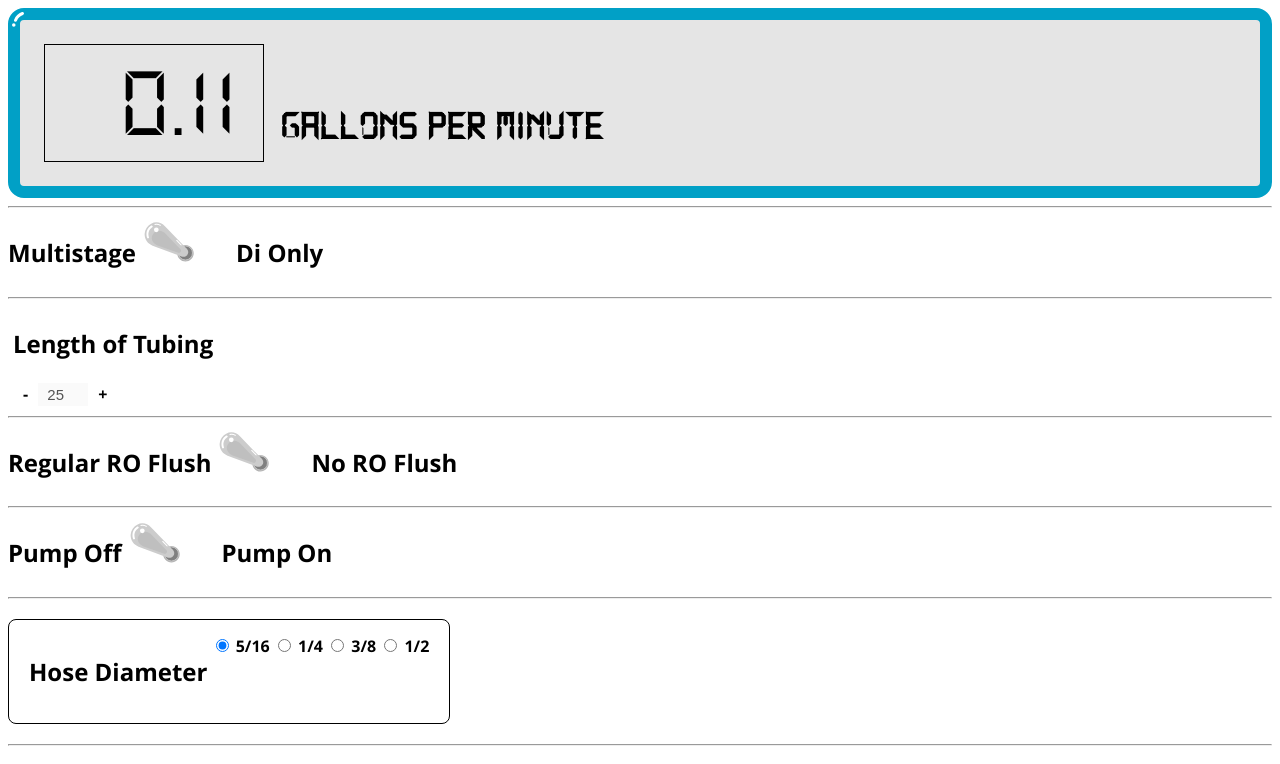
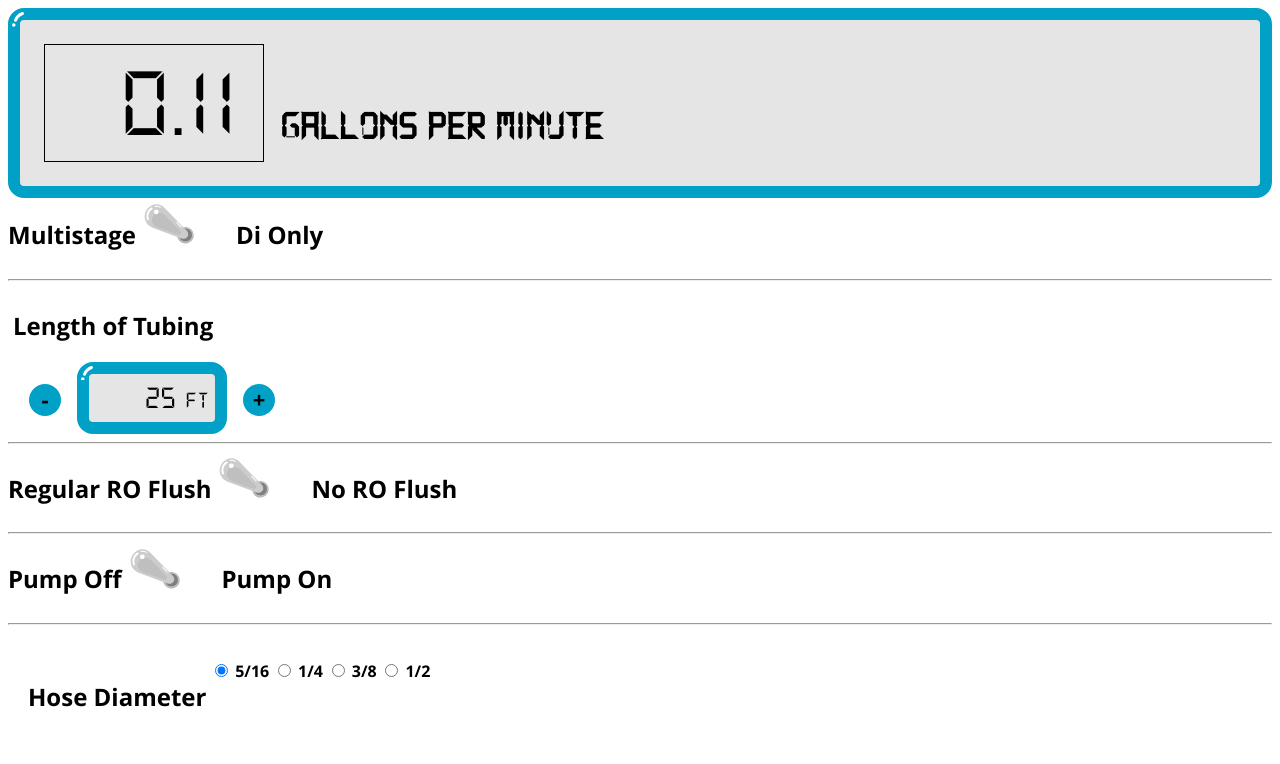
Before and after one commit to nmalozzi/abc-vue-animations, a Vue app: page / in a window 1280 px wide. Shown: the top 764 px of the page. Built offline with nearby package versions, Linux system fonts and the light colour scheme.

Commit message:
Styling the PlusMinusInput

```diff
--- a/src/components/PlusMinusInput.vue
+++ b/src/components/PlusMinusInput.vue
@@ -5,7 +5,9 @@
       -
     </div>
     <div id="field">
+      <svg class="glare" x="0" y="0" viewBox="0 0 20.12 24.9"><path style="fill:#ffffff" d="M5.92 16.34c-.3 0-.6-.05-.9-.17a2.496 2.496 0 0 1-1.43-3.23c2.48-6.4 6.8-10.59 13.22-12.8 1.31-.45 2.73.24 3.18 1.55.45 1.31-.24 2.73-1.55 3.18-5.01 1.73-8.25 4.86-10.19 9.87a2.5 2.5 0 0 1-2.33 1.6z"/><circle style="fill:#ffffff" cx="2.96" cy="21.94" r="2.96"/></svg>
       <input type="number" v-model="newValue" :step="step" disabled/>
+      <span class="input-label">{{ inputLabel }}</span>
     </div>
     <div class="plus-minus-button plus" v-on:click="mpplus()">
       +
@@ -34,6 +36,10 @@ export default {
     },
     step: {
       default: 1,
+      type: Number
+    },
+    inputLabel: {
+      required: true,
       type: Number
     },
   },
@@ -70,7 +76,6 @@ export default {
 </script>
 <style scoped>
 .plus-minus-input {
-  background-color: #FFF;
   margin: 0 5px 0 5px;
   display: inline-block;
   user-select: none;
@@ -80,25 +85,51 @@ export default {
   display: inline-block;
 }
 
+.plus-minus-input #field {
+  position: relative;
+  width: 150px;
+  background: #E5E5E5;
+  border: 12px solid #01A0C6;
+  border-radius: 16px;
+}
+
+.plus-minus-input #field svg.glare {
+  position: absolute;
+  top: -8px;
+  left: -8px;
+  width: 12px;
+}
+
 .plus-minus-input #field input {
-  width: 50px;
-  text-align: center;
-  font-size: 15px;
-  padding: 3px;
+  width: 100%;
+  text-align: right;
+  font-family: ds-digi, sans-serif;
+  font-size: 32px;
+  color: #000;
+  margin: 8px 0;
+  padding: 0 24px 0 0;
+  background: transparent;
   border: none;
 }
 
-.plus-minus-input .plus-minus-button {
-  padding: 3px 10px 3px 10px;
-  cursor: pointer;
-  border-radius: 5px;
+.plus-minus-input #field .input-label {
+  font-family: ds-digi, sans-serif;
+  font-size: 24px;
+  color: #000;
+  position: absolute;
+  top: 14px;
+  right: 6px;
 }
 
-.plus-minus-input .plus-minus-button:hover {
-  background-color: #DDD;
+.plus-minus-input .plus-minus-button {
+  cursor: pointer;
+  width: 32px;
+  height: 32px;
+  border-radius: 50%;
+  background: #01A0C6;
+  margin: 0 16px;
+  font-size: 22px;
+  text-align: center;
 }
 
-.plus-minus-input .plus-minus-button:active {
-  background-color: #c5c5c5;
-}
 </style>
--- a/src/components/RadioButtonGroup.vue
+++ b/src/components/RadioButtonGroup.vue
@@ -42,9 +42,6 @@ export default {
   width: 35%;
   margin: 20px 0;
   padding: 15px 20px;
-  border: 1px solid black;
-  border-radius: 8px;
-
   display: flex;
   justify-content: space-between;
 }
--- a/src/layouts/WaterPressure.vue
+++ b/src/layouts/WaterPressure.vue
@@ -2,7 +2,6 @@
   <div>
     <OutputNumeric :output="+(output.toFixed(2))" label="gallons per minute"/>
 
-    <hr/>
     <!--System Type-->
     <ToggleButton
         id="systemType"
@@ -15,6 +14,7 @@
     <PlusMinusInput
         v-model.number="tubeLength"
         header="Length of Tubing"
+        inputLabel="ft"
         :step=minTubeLength
         :min=minTubeLength
         :max=maxTubeLength
@@ -53,7 +53,7 @@
     />
     <hr/>
     <!--Hose Diameter-->
-    <span> Number: {{temperature}} </span>
+    <span>Temperature: {{temperature}} </span>
 
     <SliderBar
         v-model="temperature"
```
